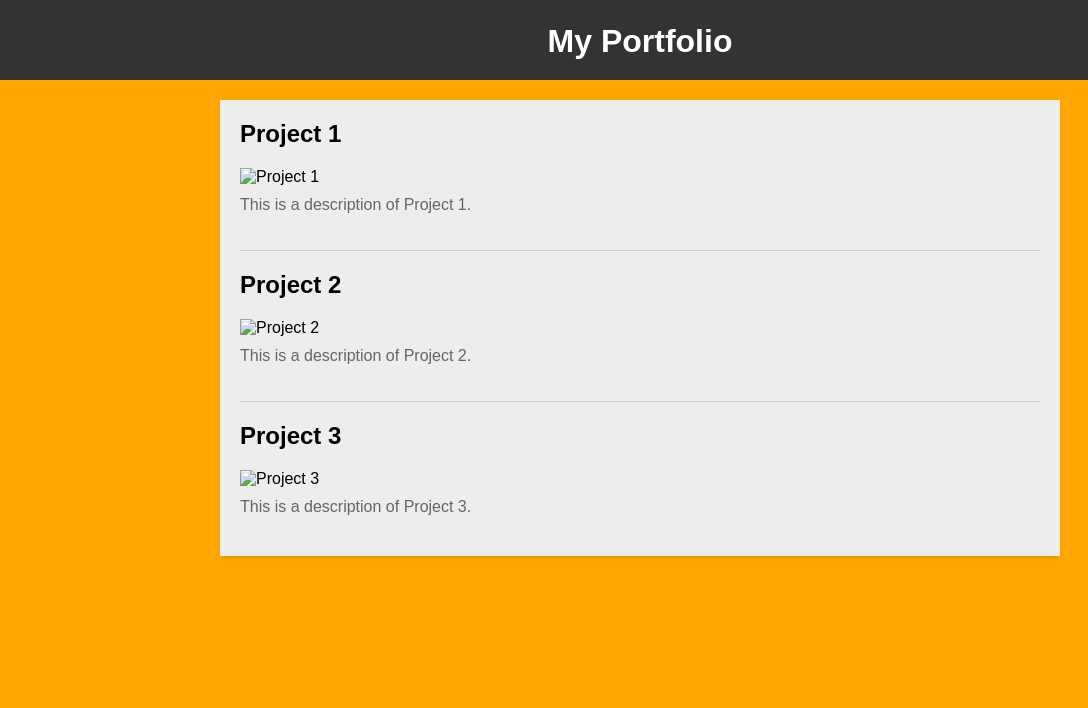
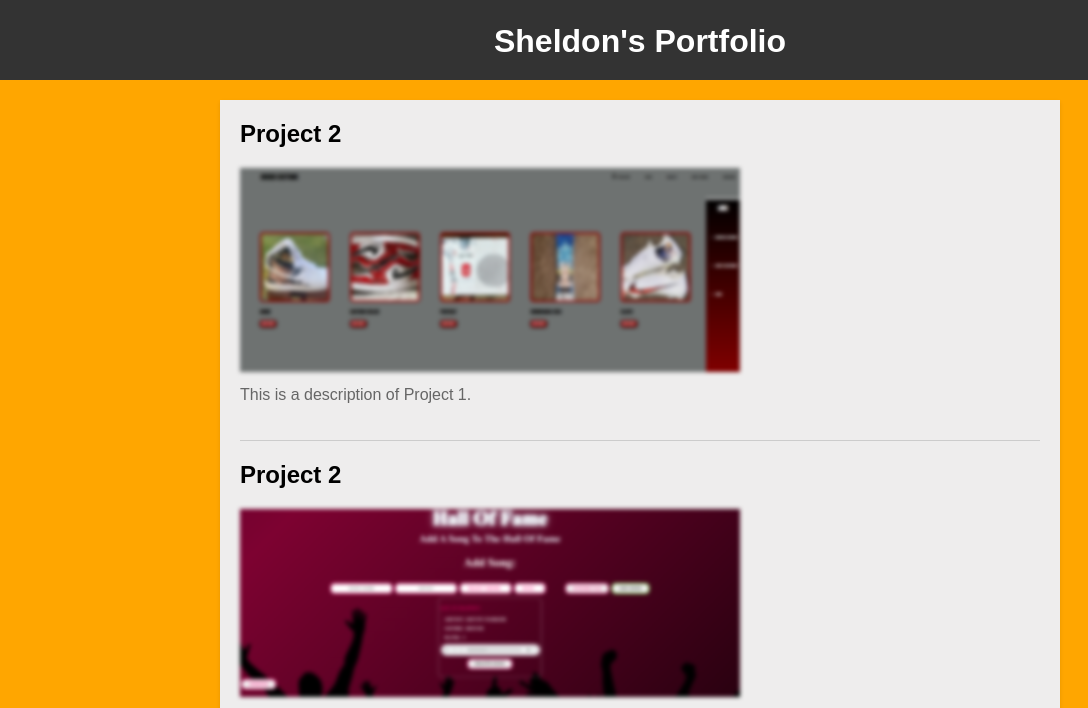
Before and after one commit to SwankyBrown/SwankyBrown.github.io, a plain HTML site: page index.html in a window 1280 px wide. Shown: the part 71-779 px from the top of the page, 0-1088 px from the left. Drawn offline with Linux system fonts and the light colour scheme.

Commit message:
added projects

```diff
--- a/index.html
+++ b/index.html
@@ -16,23 +16,27 @@
             <nav class="social-icons">
                 <a href="https://www.facebook.com"><img src="https://iconsplace.com/wp-content/uploads/_icons/ffa500/256/png/facebook-icon-11-256.png" alt="Facebook"></a>
                 <a href="https://www.tiktok.com/@bigshel10?lang=en"><img src="https://www.edigitalagency.com.au/wp-content/uploads/TikTok-icon-glyph.png" alt="Tiktok"></a>
-                <a href="https://www.instagram.com"><img src="https://assets.stickpng.com/thumbs/580b57fcd9996e24bc43c521.png" alt="Instagram"></a>
+                <a href="https://www.instagram.com/sheldon.c75/"><img src="https://assets.stickpng.com/thumbs/580b57fcd9996e24bc43c521.png" alt="Instagram"></a>
 
             </nav>
         </nav>
-          <h1>My Portfolio</h1>
+          <h1>Sheldon's Portfolio</h1>
         </header>
 
         <main>
-      <section class="project">
-        <h2>Project 1</h2>
-        <img src="project1.jpg" alt="Project 1" class="image">
-        <p class="description">This is a description of Project 1.</p>
-      </section>
+            <section class="project">
+                <h2>Project 2</h2>
+                <a href="https://codepen.io/Bigshel/pen/bGRqJbV" target="_blank">
+                  <img src="smallcodepen.png" alt="Project 2" class="image">
+                </a>
+                <p class="description">This is a description of Project 1.</p>
+              </section>
 
       <section class="project">
         <h2>Project 2</h2>
-        <img src="project2.jpg" alt="Project 2" class="image">
+        <a href="https://codepen.io/Bigshel/pen/bGRqJbV" target="_blank">
+          <img src="small.png" alt="Project 2" class="image">
+        </a>
         <p class="description">This is a description of Project 2.</p>
       </section>
 
--- a/style.css
+++ b/style.css
@@ -46,6 +46,11 @@ body {
   .project .image {
     max-width: 100%;
     height: auto;
+    filter: blur(2px);
+    transition: filter .2s ease;
+  }
+  .project .image:hover {
+    filter: blur(0px)
   }
 
   .project .description {
```
Also changed, not shown: small.png (added), smallcodepen.png (added).
